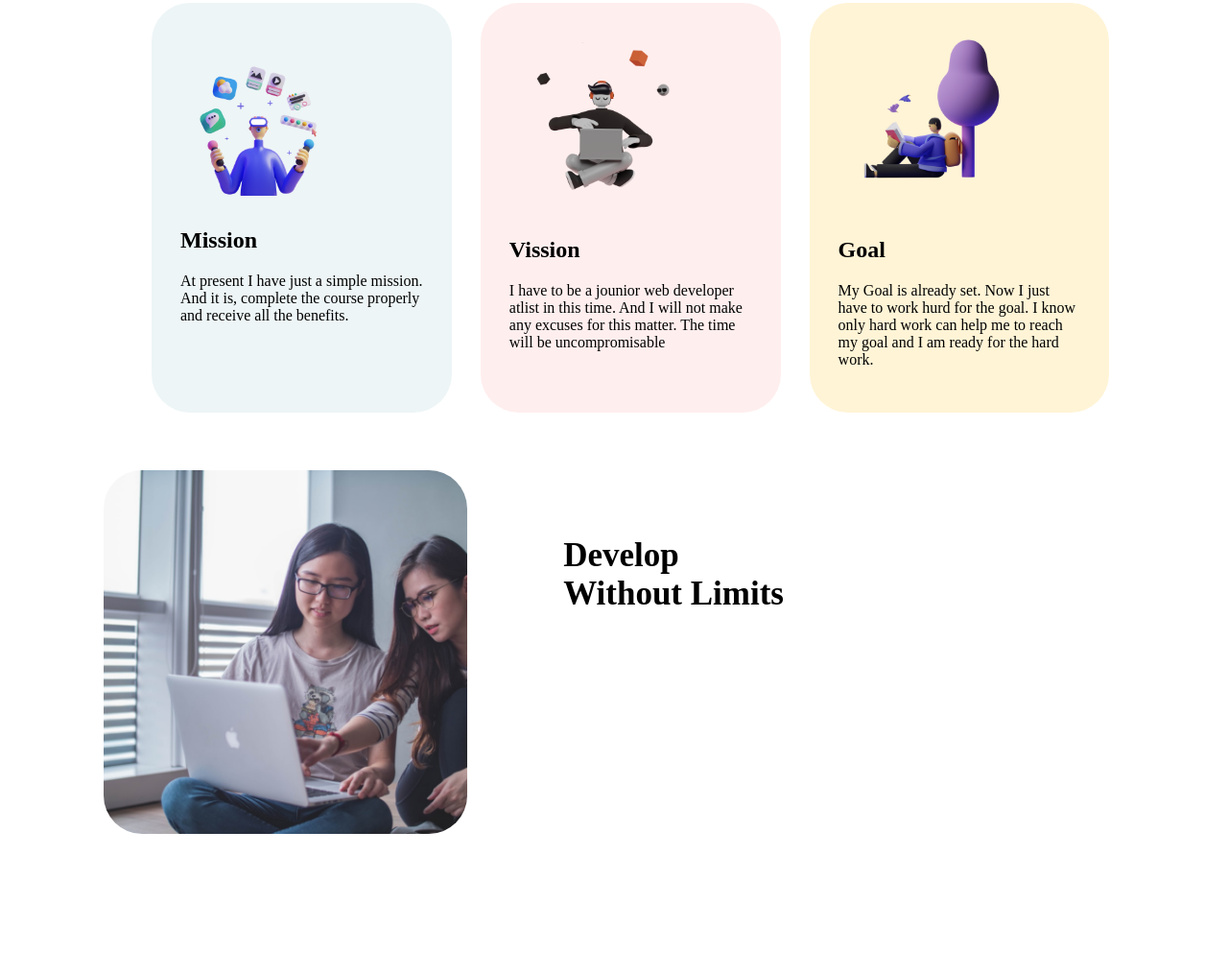
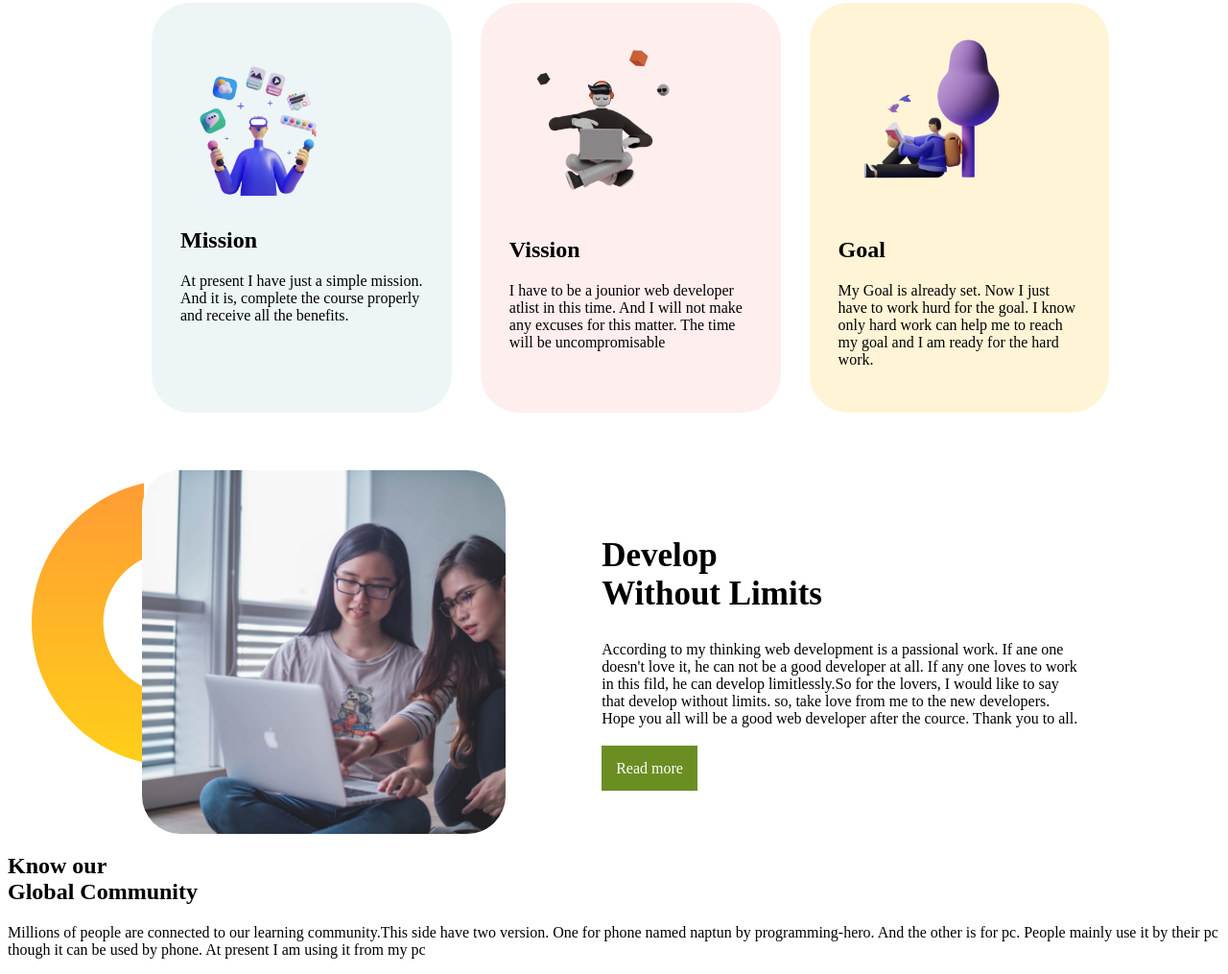
Before and after one commit to zami26/assignment-portfolio, a plain HTML site: page index.html in a window 1280 px wide. Shown: the part 721-1736 px from the top of the page at 96% size. Before the commit the page ends 1598 px from the top, so only its background shows below. Drawn offline with Linux system fonts and the light colour scheme.

Commit message:
fifth commit

```diff
--- a/index.html
+++ b/index.html
@@ -50,12 +50,27 @@
             </p>
         </div>
     </section>
-    <section class="third-section">
+    <section class="third-section background-img">
         <img class="forth-image" src="mission-2022-main/images/pictures/coding.png">
+
         <div class="sisth-div">
             <h1 class="thard-headline">Develop <br>Without Limits</h1>
-            <p></p>
+            <p class="develop-unlimited">According to my thinking web development is a passional work. If ane one
+                doesn't love it, he can not be a
+                good developer at all. If any one loves to work in this fild, he can develop limitlessly.So for the
+                lovers, I would like to say that develop without limits. so, take love from me to the new developers.
+                Hope you all will be a good web developer after the cource. Thank you to all.</p> <br>
+            <a href="" class="explore-now">Read more</a>
         </div>
+    </section>
+    <section class="forth-section">
+        <div>
+            <h1>Know our <br> Global Community</h1>
+            <p>Millions of people are connected to our learning community.This side have two version. One for phone
+                named naptun by programming-hero. And the other is for pc. People mainly use it by their pc though it
+                can be used by phone. At present I am using it from my pc </p>
+        </div>
+
     </section>
 
 
--- a/style.css
+++ b/style.css
@@ -37,10 +37,16 @@ margin-left: 30px;
 height:40% ;}
 .forth-image{width: 30%;
 border-radius: 40px;
-margin-left: 100px ;
+margin-left: 140px ;
 margin-top: 60px;}
 .third-section{
     display: flex;}
+.background-img{
+    background-image:url(mission-2022-main/images/shapes/dream-bg.png);
+    background-repeat: no-repeat;
+   background-position-y: center;
+background-position-x: 25px ;}
 .sisth-div{margin-top: 100px;
 margin-left: 100px;}
 .thard-headline{font-size: 35px;}
+.develop-unlimited{width: 500px;}
```
Also changed, not shown: mission-2022-main/images/shapes/dream-bg.png (added).
